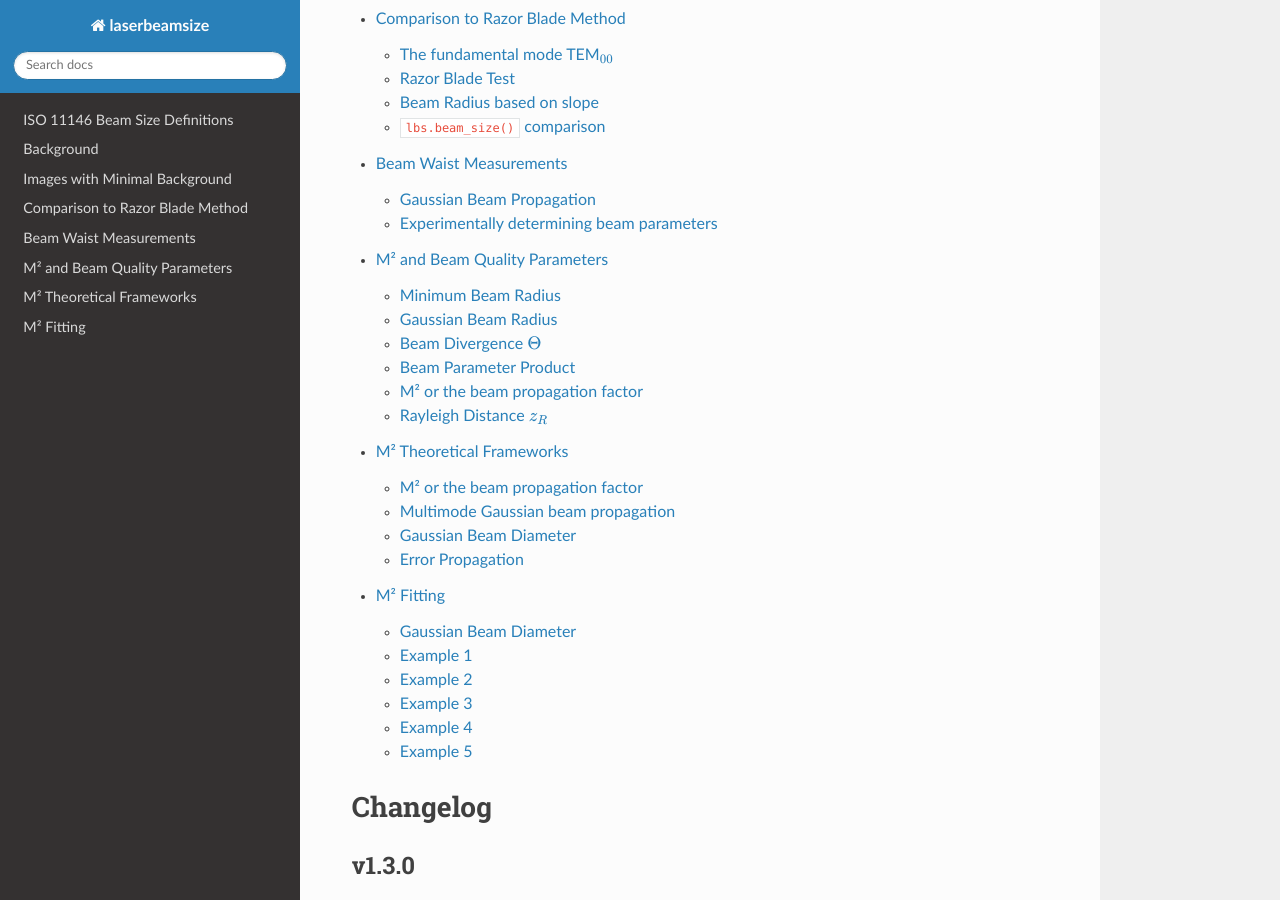
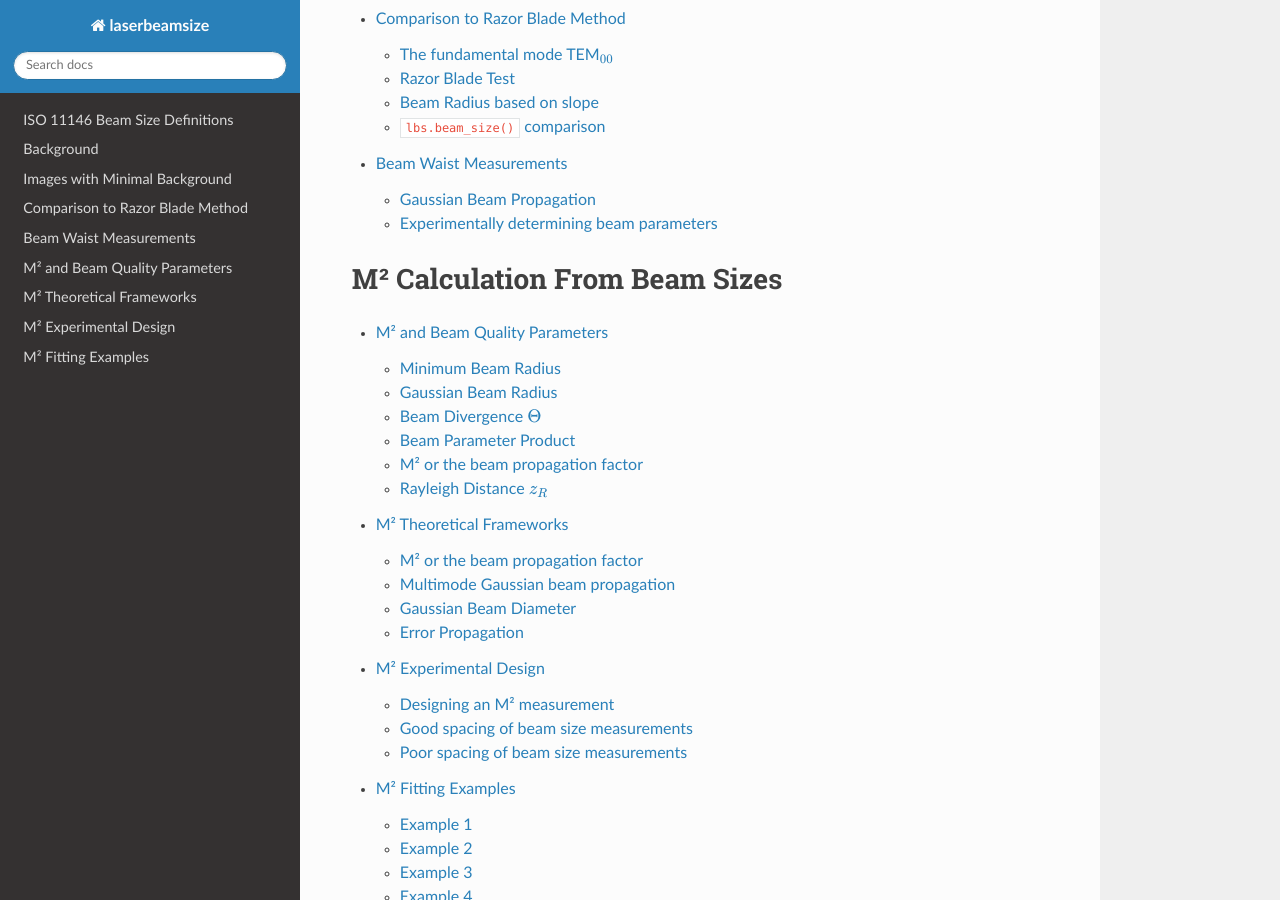
Before and after one commit to scottprahl/laserbeamsize, a Sphinx documentation site: the page built from docs/index.rst, in a window 1280 px wide and 900 px high, scrolled down 3044 px. Built offline with Sphinx 7.4.7 and the Read the Docs theme 2.0.0, drawn with Linux system fonts in a browser that asks for light colours; pages that are not in the unit, such as notebooks, are missing from menus; some of the changed text lies outside the part shown.

Commit message:
new file names

```diff
--- a/docs/index.rst
+++ b/docs/index.rst
@@ -1,7 +1,7 @@
 .. include:: ../README.rst
 
-Examples
-========
+Beam Size in an Image
+=====================
 
 .. toctree::
    :maxdepth: 2
@@ -13,9 +13,17 @@ Examples
    04-Harder-Images.ipynb
    05-Razor-Blade.ipynb
    06-Beam-Waist.ipynb
+
+M² Calculation From Beam Sizes
+==============================
+
+.. toctree::
+   :maxdepth: 2
+
    07a-M2-Parameters.ipynb
    07b-M2-Theory.ipynb
-   07c-M2-Fitting.ipynb
+   07c-M2-Experiment.ipynb
+   07d-M2-Examples.ipynb
 
 .. include:: ../CHANGELOG.rst
 
```
